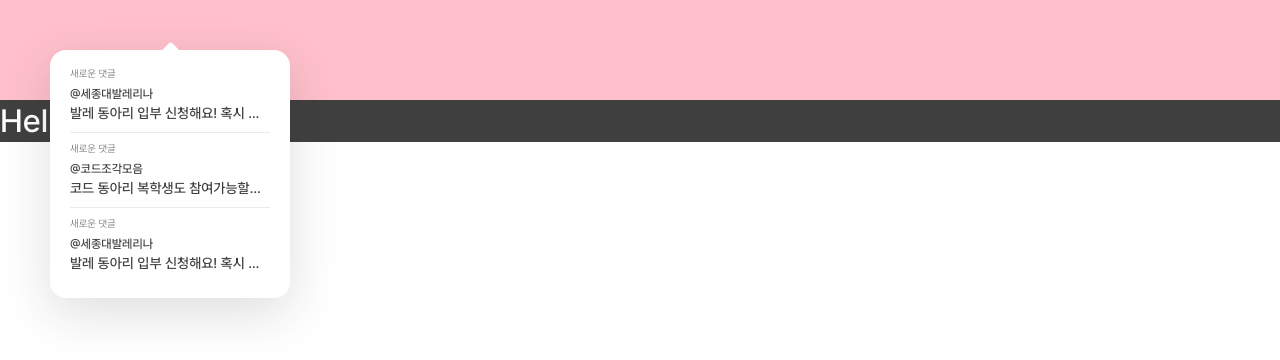
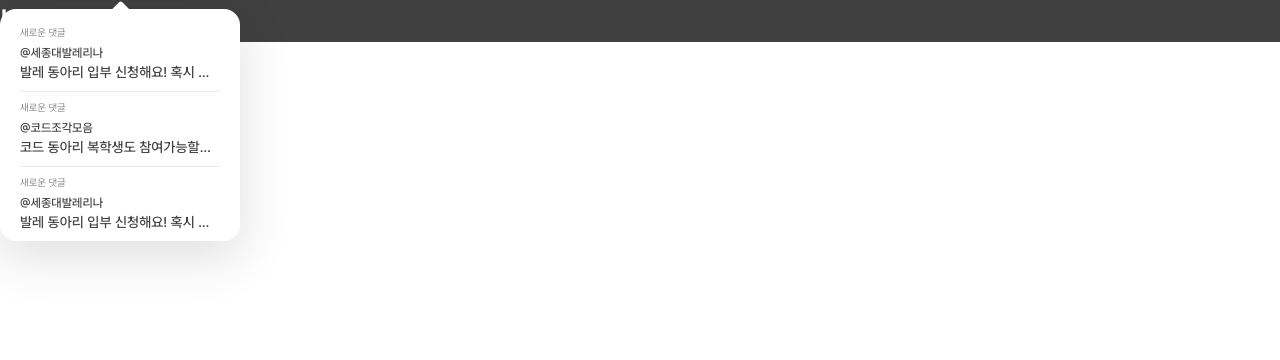
Before and after one commit to dong-ariari/frontend, a React (Vite) app: page / in a window 1280 px wide. Shown: the top 360 px of the page. Built offline with nearby package versions, Linux system fonts and the light colour scheme.

Commit message:
style: 하단 간격 수정

```diff
--- a/src/App.jsx
+++ b/src/App.jsx
@@ -23,7 +23,7 @@ function App() {
     <Router>
       <GlobalStyle />
       <ThemeProvider theme={DefaultTheme}>
-        <div style={{ backgroundColor: "pink", padding: "50px" }}>
+        <div style={{ backgroundColor: "pink" }}>
           <Alert data={DUMMY_ALERT} />
         </div>
         <Routes>
--- a/src/components/alert/alert.styles.js
+++ b/src/components/alert/alert.styles.js
@@ -10,6 +10,7 @@ export const Layer = styled.div`
   cursor: pointer;
   user-select: none;
   displaly: border-box;
+  margin-top: 9px;
 `;
 
 export const Container = styled.div`
@@ -28,7 +29,7 @@ export const Container = styled.div`
   background-color: ${props => props.theme.color.white};
   width: 15rem;
   border-radius: 1rem;
-  padding: 1rem 0;
+  padding-top: 1rem;
   display: flex;
   gap: 0.5rem;
   flex-direction: column;
```
